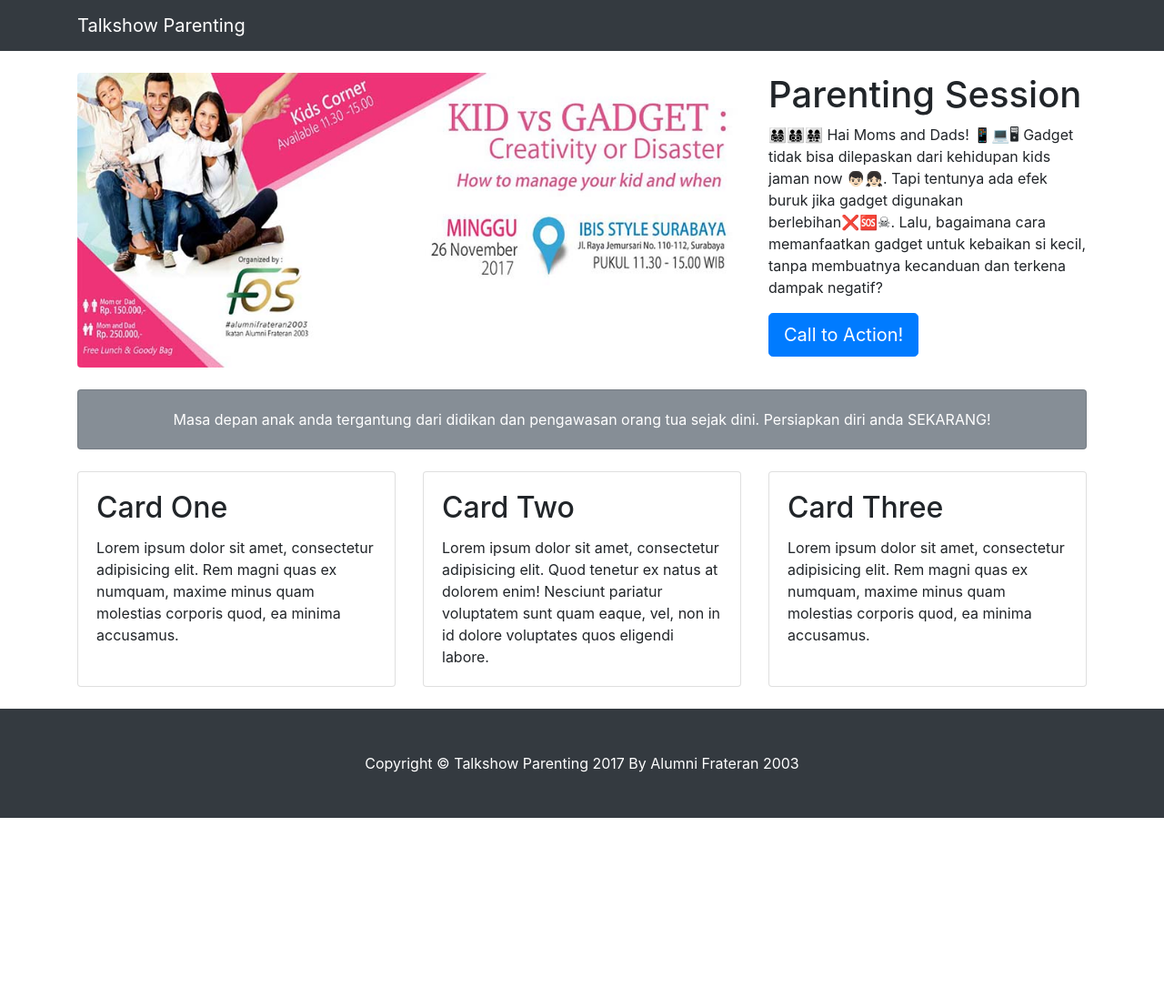
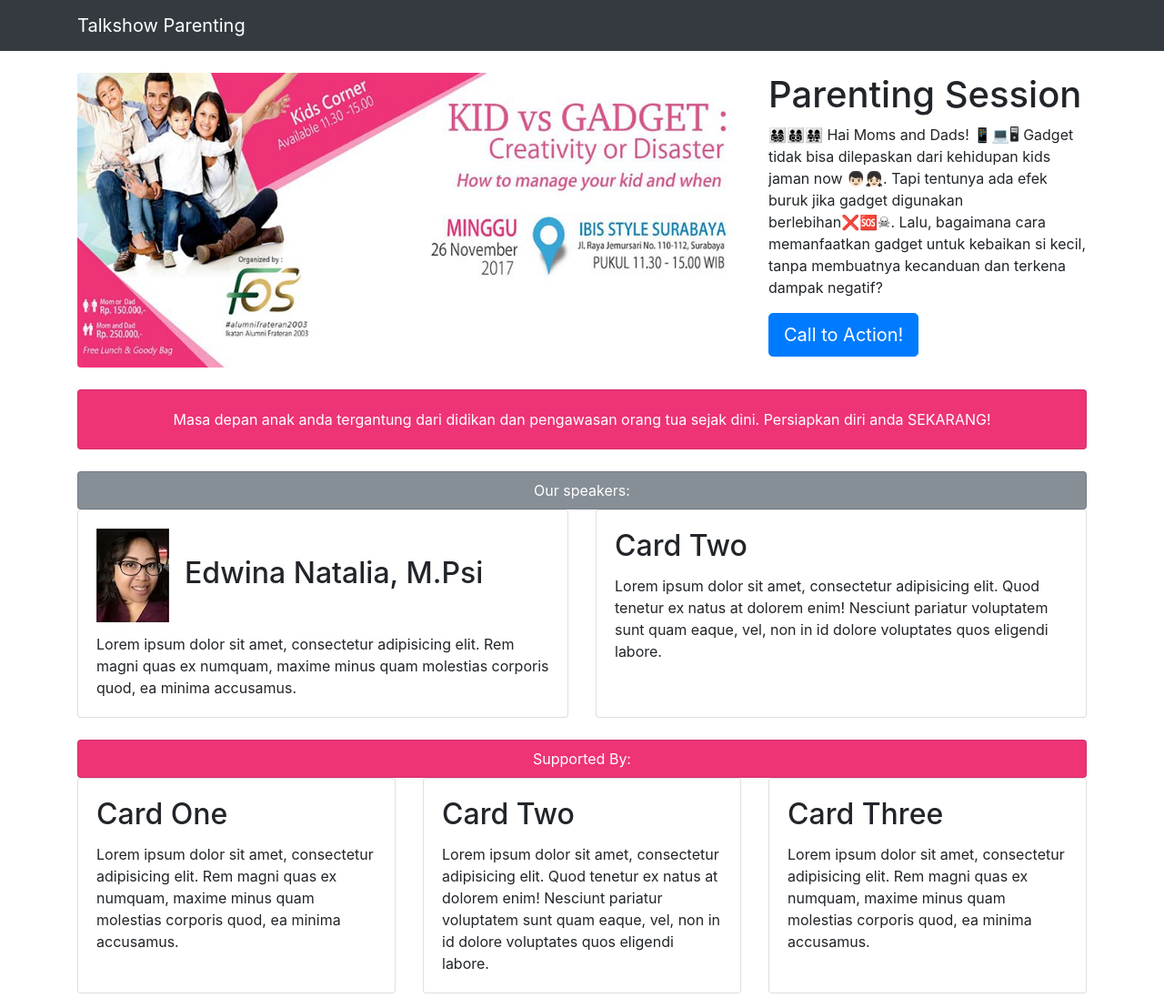
Before and after one commit to talkshowparenting/talkshowparenting.github.io, a website: page index.html in a window 1280 px wide. Shown: the top 1097 px of the page at 91% size. Before the commit the page ends 899 px from the top, so only its background shows below. Drawn offline with Linux system fonts and the light colour scheme.

Commit message:
next push

```diff
--- a/index.html
+++ b/index.html
@@ -68,12 +68,52 @@ Hai Moms and Dads! 📱💻🖥 Gadget tidak bisa dilepaskan dari kehidupan kids
       <!-- /.row -->
 
       <!-- Call to Action Well -->
-      <div class="card text-white bg-secondary my-4 text-center">
+      <div class="card text-white bg-pinky my-4 text-center">
         <div class="card-body">
           <p class="text-white m-0">Masa depan anak anda tergantung dari didikan dan pengawasan orang tua sejak dini. Persiapkan diri anda SEKARANG!</p>
         </div>
       </div>
 
+	<div class="card text-white bg-secondary my-6 text-center" height="40">
+        <div class="card-body2">
+          <p class="text-white m-0">Our speakers:</p>
+        </div>
+      </div>
+		<!-- Content Row -->
+      <div class="row">
+        <div class="col-md-6 mb-4">
+          <div class="card h-100">
+            <div class="card-body">
+            	<div>
+              <h2 class="card-title"><img src="img/edwina.jpg" alt="Edwina Natalia, M.Psi" width="80" height="103">&nbsp;&nbsp;Edwina Natalia, M.Psi</h2>
+              </div>
+              <p class="card-text">Lorem ipsum dolor sit amet, consectetur adipisicing elit. Rem magni quas ex numquam, maxime minus quam molestias corporis quod, ea minima accusamus.</p>
+            </div>
+            <!--div class="card-footer">
+              <a href="#" class="btn btn-primary">More Info</a>
+            </div-->
+          </div>
+        </div>
+        <!-- /.col-md-4 -->
+        <div class="col-md-6 mb-4">
+          <div class="card h-100">
+            <div class="card-body">
+              <h2 class="card-title">Card Two</h2>
+              <p class="card-text">Lorem ipsum dolor sit amet, consectetur adipisicing elit. Quod tenetur ex natus at dolorem enim! Nesciunt pariatur voluptatem sunt quam eaque, vel, non in id dolore voluptates quos eligendi labore.</p>
+            </div>
+            <!--div class="card-footer">
+              <a href="#" class="btn btn-primary">More Info</a>
+            </div-->
+          </div>
+        </div>
+    </div>
+        <!-- /.col-md-4 -->
+
+        <div class="card text-white bg-pinky my-6 text-center" height="40">
+        <div class="card-body2">
+          <p class="text-white m-0">Supported By:</p>
+        </div>
+      </div>
       <!-- Content Row -->
       <div class="row">
         <div class="col-md-4 mb-4">
```
Also changed, not shown: img/edwina.jpg (added), vendor/bootstrap/css/bootstrap.css, vendor/bootstrap/css/bootstrap.min.css.
